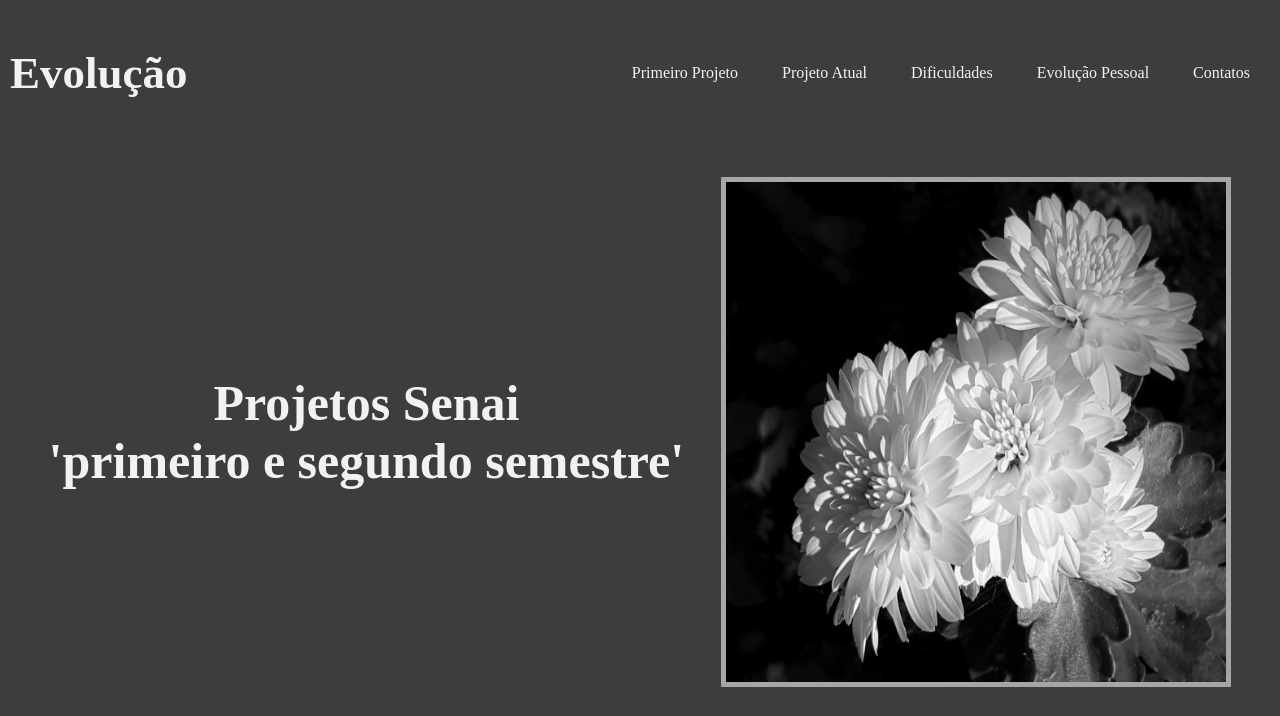
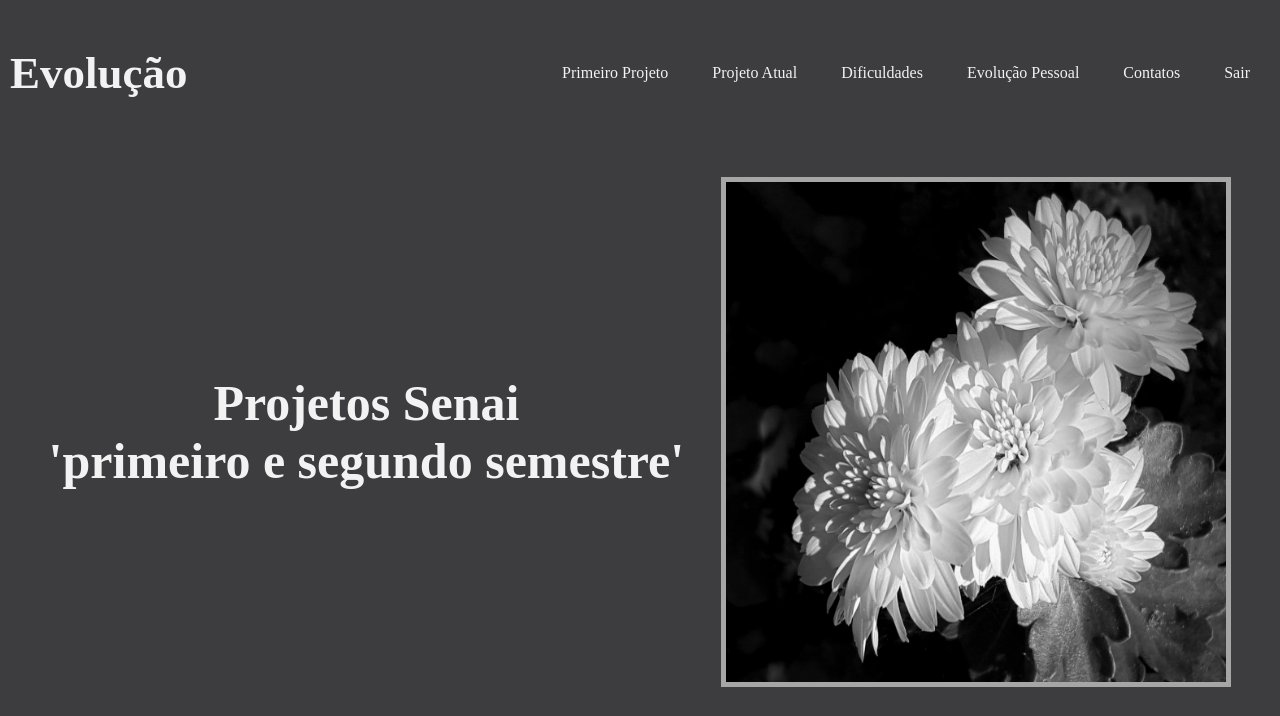
Before and after one commit to RobertoHenryck/Evolucao, a PHP site: page /evolucao.php in a window 1280 px wide. Shown: the top 716 px of the page. Run offline with PHP 8.4, Linux system fonts and the light colour scheme; some web fonts are replaced.

Commit message:
link (sair) para voltar ao menu principal

```diff
--- a/Sara/evolucao.php
+++ b/Sara/evolucao.php
@@ -18,6 +18,7 @@
             <li><a class="link" href="dificuldades.php">Dificuldades</a></li>
             <li><a class="link" href="evolucaopessoal.php">Evolução Pessoal</a></li>
             <li><a class="link" href="contatos.php">Contatos</a></li>
+            <li><a class="link" href="../Evolucao.php">Sair</a></li>
         </ul>
     </header>
 
```
